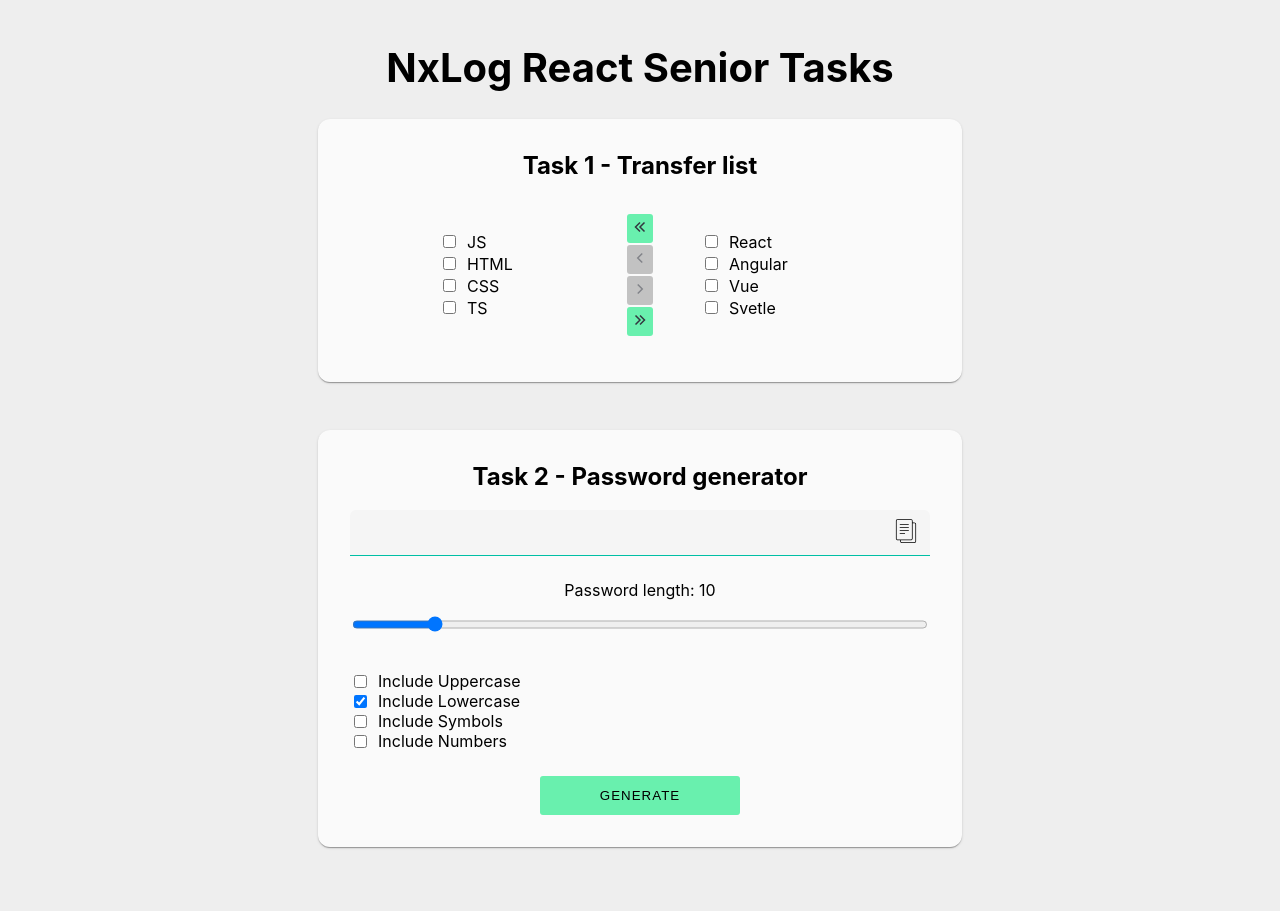
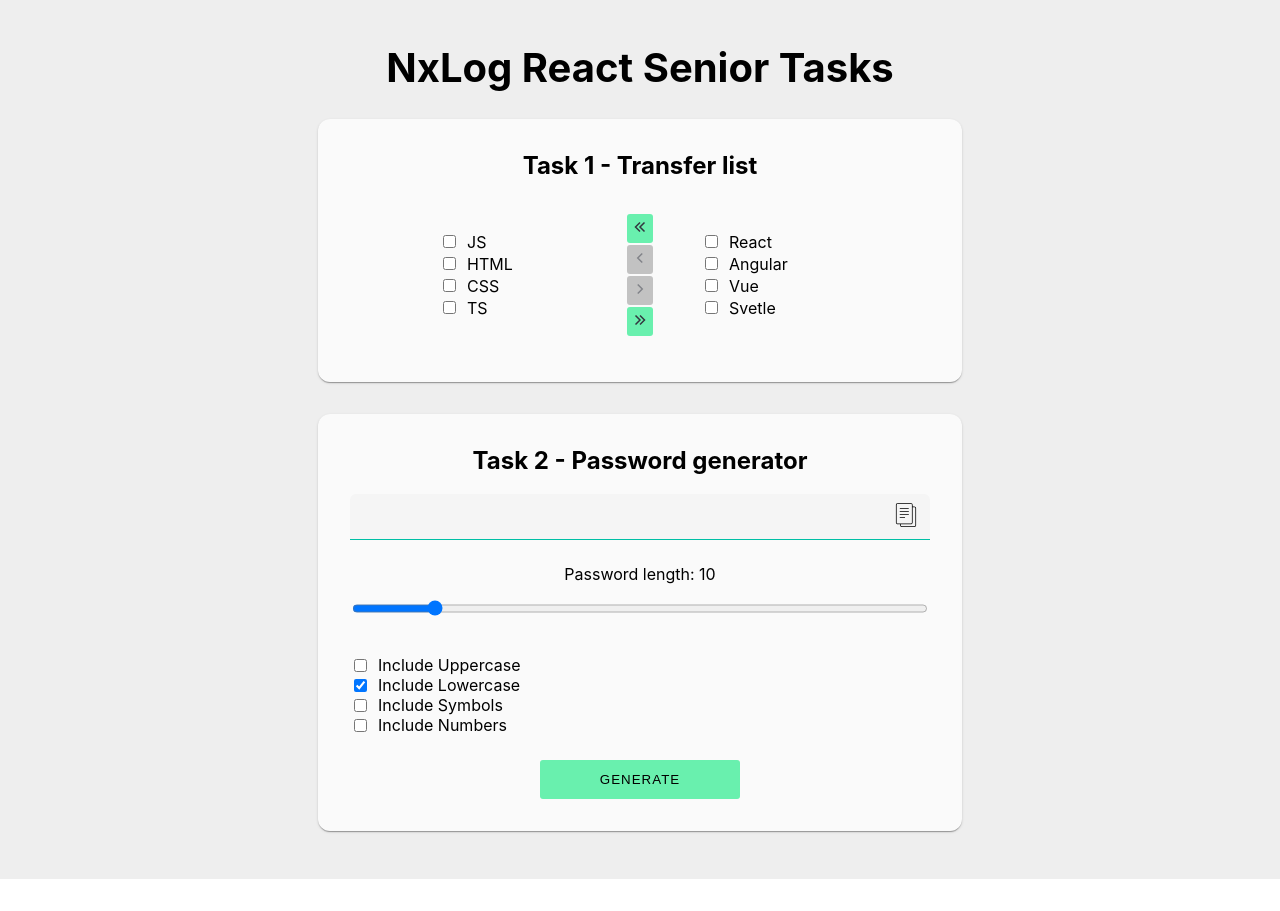
Before and after one commit to toni2804/nxlog-react-test, a React (Create React App) app: page / in a window 1280 px wide. After the commit the page ends 879 px from the top, so only its background shows below. Built offline with nearby package versions, Linux system fonts and the light colour scheme.

Commit message:
fix(App.module.scss): Fix layout spacing

```diff
--- a/src/App.module.scss
+++ b/src/App.module.scss
@@ -10,6 +10,7 @@
   top: 0;
   padding: $space6;
   text-align: center;
+  box-sizing: border-box;
   background-color: $colorSecondaryDark;
 
   @include smRevertMedia {
--- a/src/components/Task/Task.module.scss
+++ b/src/components/Task/Task.module.scss
@@ -7,7 +7,7 @@
   min-width: 580px;
   width: 40vw;
   padding: $space8;
-  margin-bottom: $space10;
+  margin-bottom: $space8;
   border-radius: $radiiBoxes;
   background-color: $colorsecondaryLight;
 
@@ -26,5 +26,6 @@
 
   @include smRevertMedia {
     margin: 0;
+    margin-bottom: $space6;
   }
 }
```
